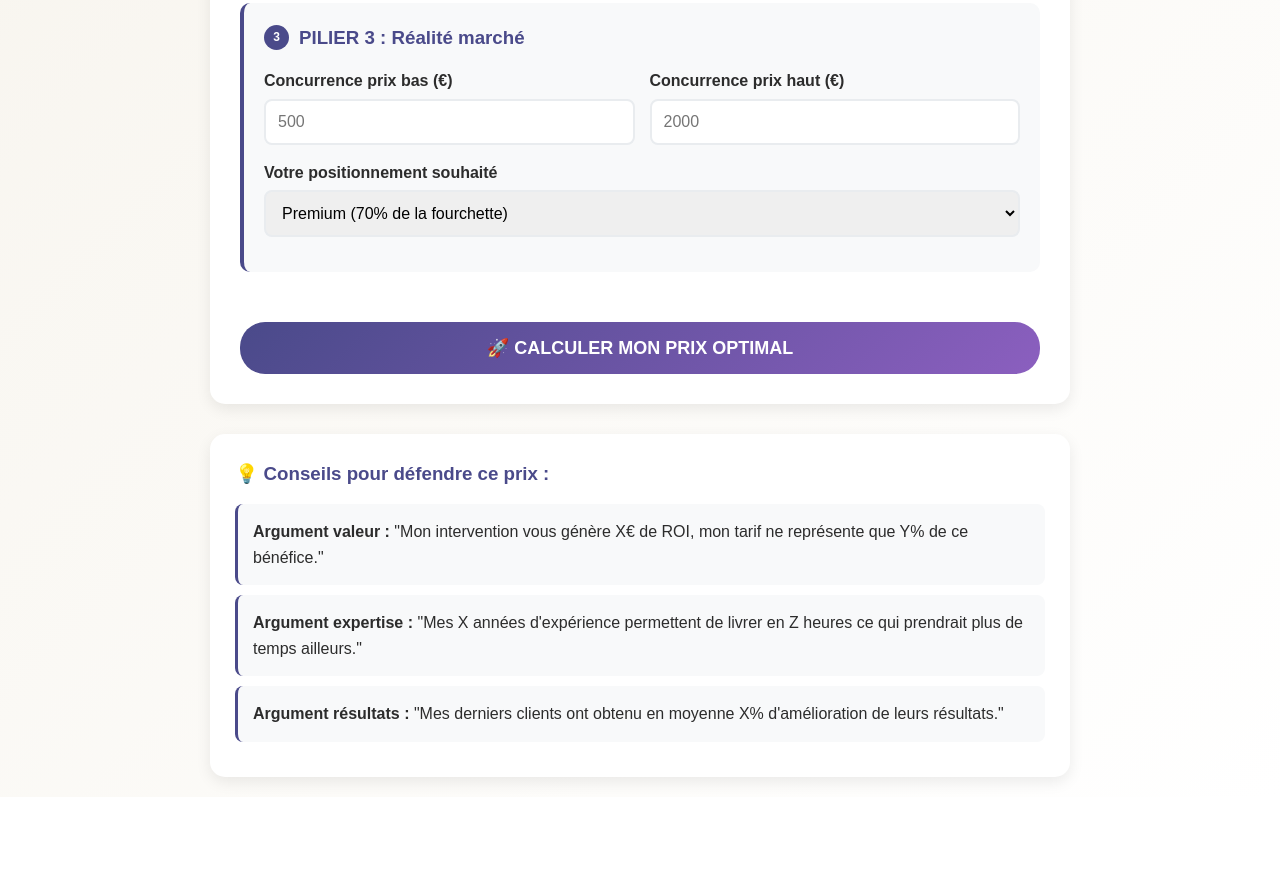
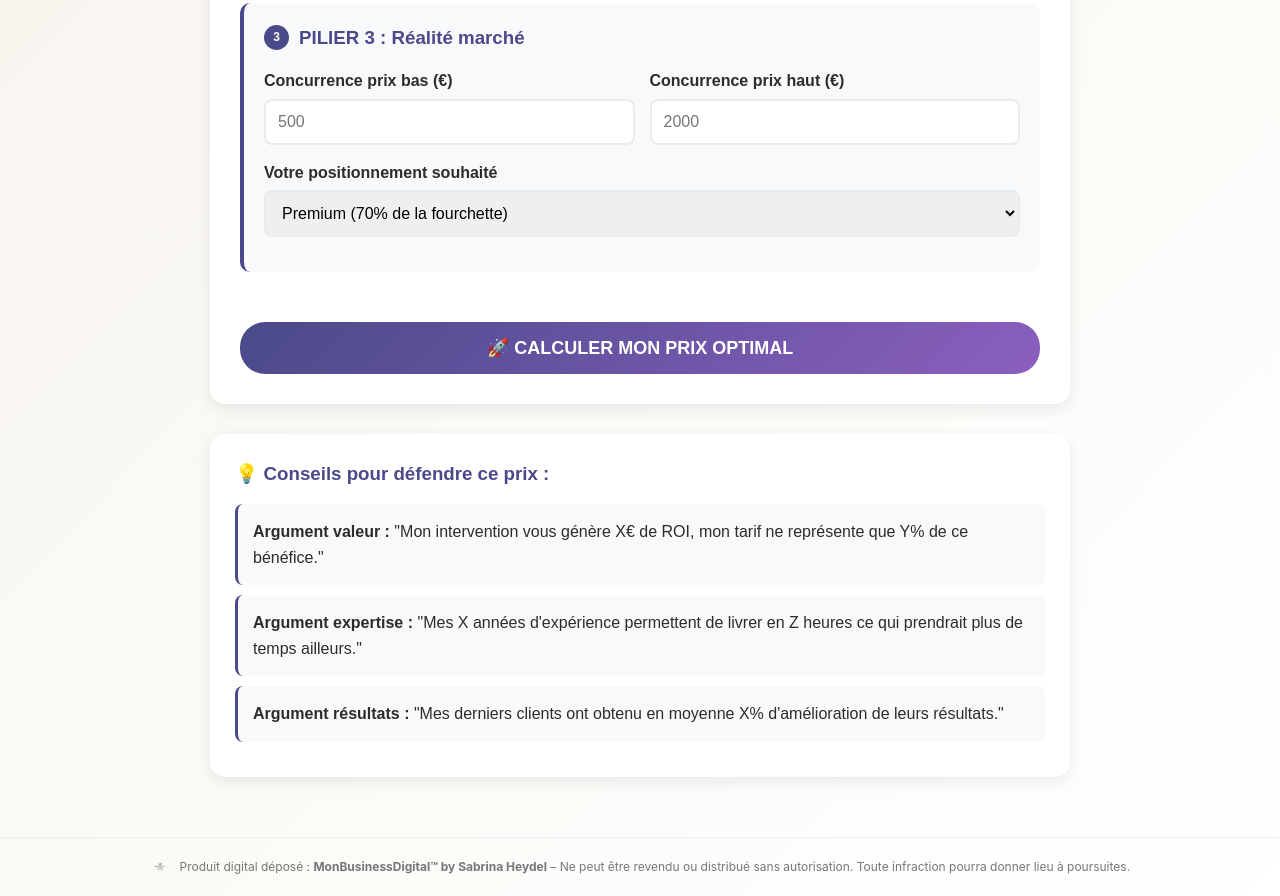
Before and after one commit to sabrinaheydel-afk/calculateur-pricing-pro, a plain HTML site: page index.html in a window 1280 px wide. Shown: the part 1037-1933 px from the top of the page. Before the commit the page ends 1834 px from the top, so only its background shows below. Drawn offline with Linux system fonts and the light colour scheme.

Commit message:
Update index.html

```diff
--- a/index.html
+++ b/index.html
@@ -479,5 +479,17 @@
             });
         });
     </script>
+    <footer style="width:100%; margin-top:40px; padding:15px 0; text-align:center; border-top:1px solid #eee; font-size:12px; color:#777; font-family:Inter, Arial, sans-serif; position:relative;">
+  <div style="display:flex; align-items:center; justify-content:center; gap:10px; flex-wrap:wrap;">
+    <!-- Logo -->
+    <img src="logo.png" alt="MonBusinessDigital Logo" style="height:28px; object-fit:contain;" />
+
+    <!-- Texte légal -->
+    <span>
+      Produit digital déposé : <b>MonBusinessDigital™ by Sabrina Heydel</b> –
+      Ne peut être revendu ou distribué sans autorisation. Toute infraction pourra donner lieu à poursuites.
+    </span>
+  </div>
+</footer>
 </body>
 </html>
```
